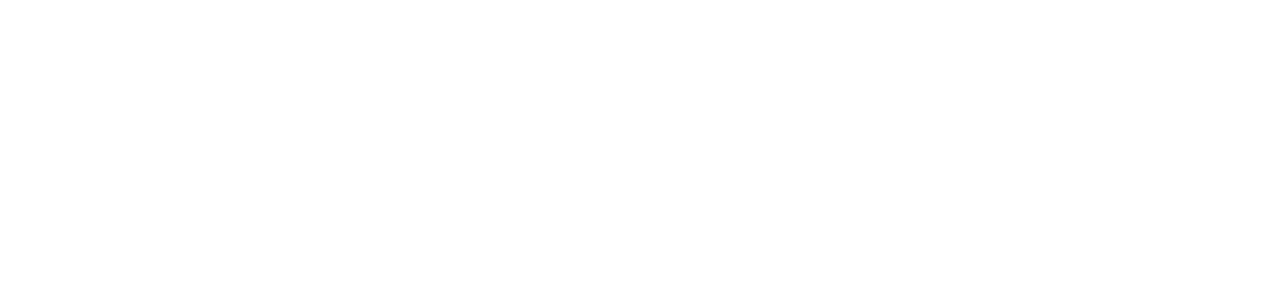
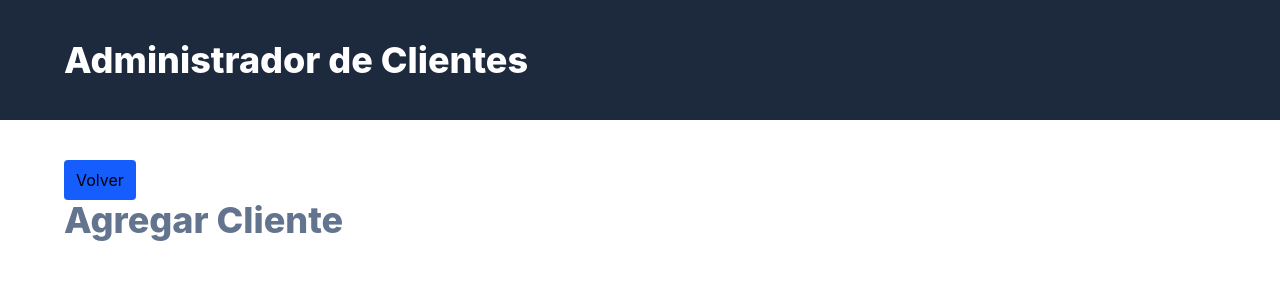
Before and after one commit to Leixhik/crm-vue, a Vue app: page /agregar-cliente in a window 1280 px wide. Before the commit this address had no page. Shown: the top 300 px of the page. Built offline with nearby package versions, Linux system fonts and the light colour scheme.

Commit message:
Se agregó la vista de Agregar Cliente y se mejoró la estructura de navegación en la aplicación

```diff
--- a/src/App.vue
+++ b/src/App.vue
@@ -3,5 +3,15 @@
 </script>
 
 <template>
-  <RouterView />
+  <header class="bg-slate-800">
+    <div class="mx-auto max-w-6xl py-10">
+      <h1 class="text-4xl font-extrabold text-white">
+        Administrador de Clientes
+      </h1>
+    </div>
+  </header>
+
+  <main class="max-w-6xl mx-auto mt-10">
+    <RouterView />
+  </main>
 </template>
--- /dev/null
+++ b/src/components/UI/RouterLink.vue
@@ -0,0 +1,9 @@
+<script setup>
+
+</script>
+
+<template>
+  <div>
+
+  </div>
+</template>
--- a/src/router/index.js
+++ b/src/router/index.js
@@ -6,8 +6,13 @@ const router = createRouter({
   routes: [
     {
       path: '/',
-      name: 'home',
+      name: 'inicio',
       component: Inicio
+    },
+    {
+      path: '/agregar-cliente',
+      name: 'agregar-cliente',
+      component: () => import('../views/NuevoClienteView.vue')
     },
   ],
 })
--- a/src/views/ClientesView.vue
+++ b/src/views/ClientesView.vue
@@ -1,11 +1,16 @@
 <script setup>
-
+  import { RouterLink } from "vue-router";
 </script>
 
 
 <template>
   <div>
-    <h1>
+    <div>
+      <RouterLink :to="{ name: 'agregar-cliente'}">
+        Agregar Cliente
+      </RouterLink>
+    </div>
+    <h1 class="text-4xl font-extrabold text-slate-500">
       Clientes
     </h1>
   </div>
--- /dev/null
+++ b/src/views/NuevoClienteView.vue
@@ -0,0 +1,15 @@
+<script setup>
+import { RouterLink } from "vue-router";
+</script>
+
+<template>
+  <div>
+    <div>
+      <RouterLink
+       :to="{ name: 'inicio' }"
+       class="block md:inline-block rounded bg-blue-600 py-2 px-3"
+       > Volver </RouterLink>
+    </div>
+    <h1 class="text-4xl font-extrabold text-slate-500">Agregar Cliente</h1>
+  </div>
+</template>
```
